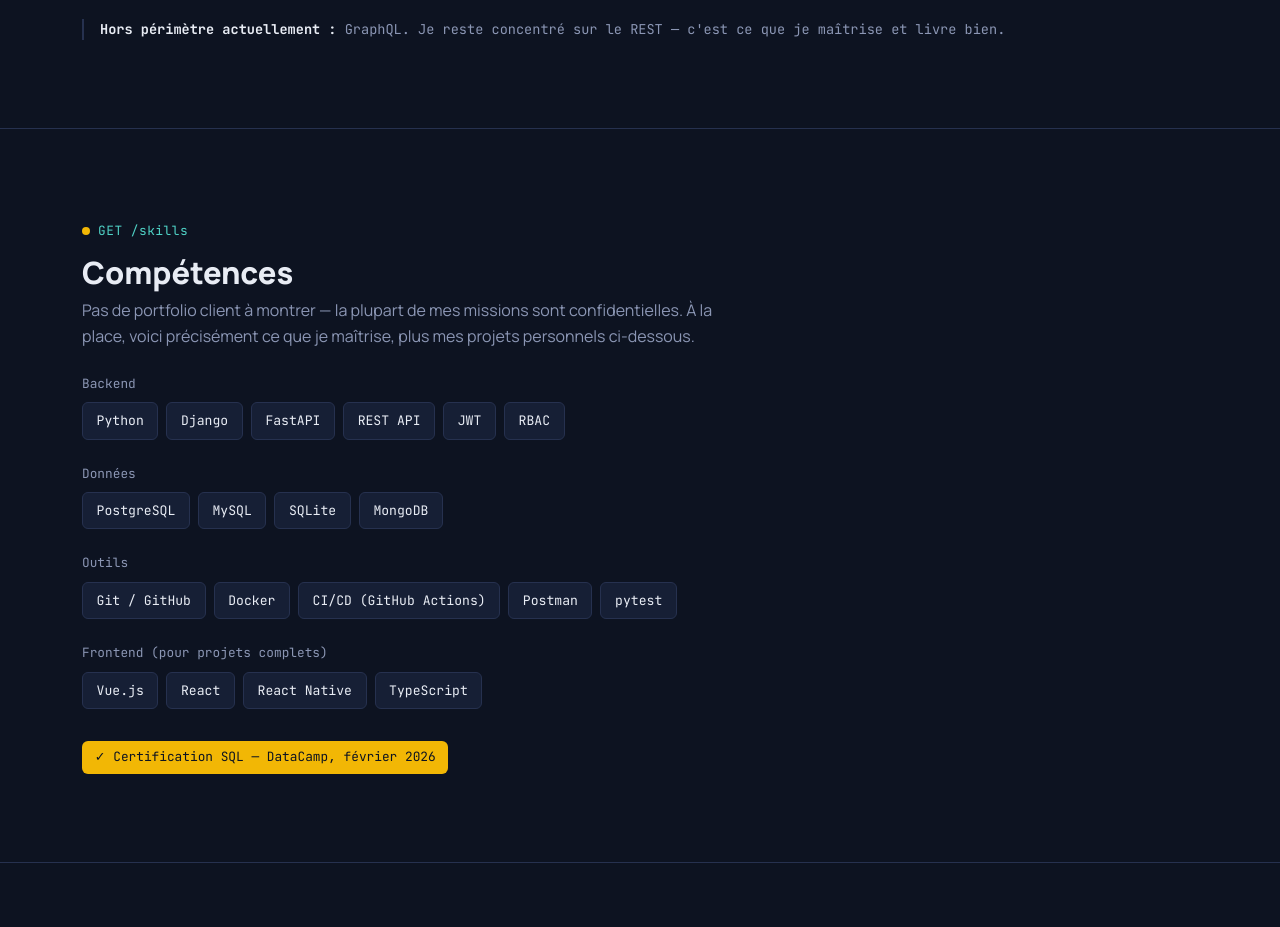
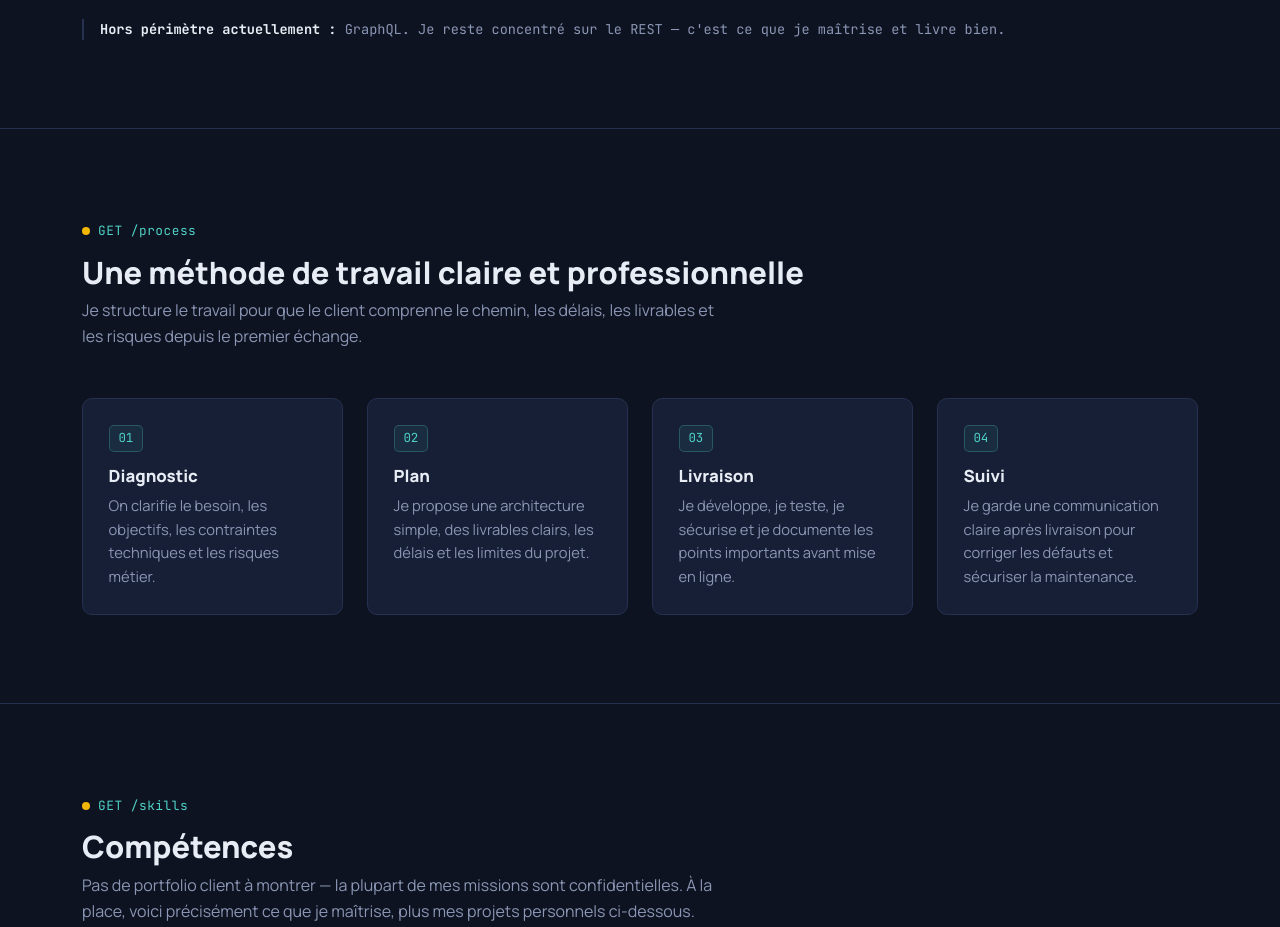
Before and after one commit to Novembo/freelance-site, a plain HTML site: page public/index.html in a window 1280 px wide. Shown: the part 1100-2027 px from the top of the page. Drawn offline with nearby package versions, Linux system fonts and the light colour scheme; no server answers.

Commit message:
feat(site): present professional delivery workflow
Co-authored-by: Copilot <223556219+Copilot@users.noreply.github.com>

```diff
--- a/public/index.html
+++ b/public/index.html
@@ -5,6 +5,11 @@
 <meta name="viewport" content="width=device-width, initial-scale=1">
 <title>Obed VODOUHE — Développeur Full-Stack Python</title>
 <meta name="description" content="Revue de code, développement d'API REST, tests, et projets web ou mobile complets en Python, par Obed VODOUHE, développeur Full-Stack freelance.">
+<meta name="keywords" content="Obed VODOUHE, développeur Python, backend FastAPI, Django, API REST, sécurité backend, tests automatisés, freelance, web, mobile, Kkiapay">
+<meta property="og:title" content="Obed VODOUHE — Développeur Python & Full-Stack">
+<meta property="og:description" content="API REST, sécurité backend, intégration web & mobile, tests, livraison professionnelle avec Python.">
+<meta property="og:type" content="website">
+<meta name="theme-color" content="#0D1321">
 
 <!-- Bootstrap (mise en page & composants uniquement — l'identité visuelle est surchargée ci-dessous) -->
 <link href="https://cdn.jsdelivr.net/npm/bootstrap@5.3.3/dist/css/bootstrap.min.css" rel="stylesheet">
@@ -294,6 +299,24 @@
       </div>
       <div class="scope-note">
         <b>Hors périmètre actuellement :</b> GraphQL. Je reste concentré sur le REST — c'est ce que je maîtrise et livre bien.
+      </div>
+    </div>
+  </section>
+
+  <!-- MÉTHODOLOGIE -->
+  <section id="methodologie">
+    <div class="container">
+      <div class="eyebrow">GET /process</div>
+      <h2 class="section-title">Une méthode de travail claire et professionnelle</h2>
+      <p class="section-sub mb-5">Je structure le travail pour que le client comprenne le chemin, les délais, les livrables et les risques depuis le premier échange.</p>
+      <div class="row g-4">
+        <div class="col-md-6 col-lg-3" v-for="(step, index) in workflowSteps" :key="step.title">
+          <div class="card-flat">
+            <div class="endpoint-tag">0{{ index + 1 }}</div>
+            <h3>{{ step.title }}</h3>
+            <p>{{ step.text }}</p>
+          </div>
+        </div>
       </div>
     </div>
   </section>
@@ -611,6 +634,12 @@ createApp({
         { path:'/tests', title:'Tests automatisés', desc:"Mise en place de tests unitaires et d'intégration pour sécuriser tes déploiements." },
         { path:'/api-docs', title:'Documentation d\'API', desc:"Documentation claire de tes endpoints pour que ton équipe (ou tes clients) s'y retrouve." },
       ],
+      workflowSteps: [
+        { title:'Diagnostic', text:'On clarifie le besoin, les objectifs, les contraintes techniques et les risques métier.' },
+        { title:'Plan', text:'Je propose une architecture simple, des livrables clairs, les délais et les limites du projet.' },
+        { title:'Livraison', text:'Je développe, je teste, je sécurise et je documente les points importants avant mise en ligne.' },
+        { title:'Suivi', text:'Je garde une communication claire après livraison pour corriger les défauts et sécuriser la maintenance.' },
+      ],
       skillGroups: [
         { name:'Backend', items:['Python','Django','FastAPI','REST API','JWT','RBAC'] },
         { name:'Données', items:['PostgreSQL','MySQL','SQLite','MongoDB'] },
```
Also changed, not shown: README.md.
